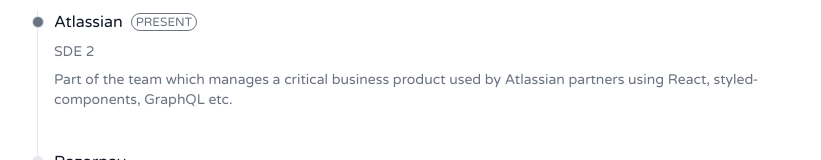
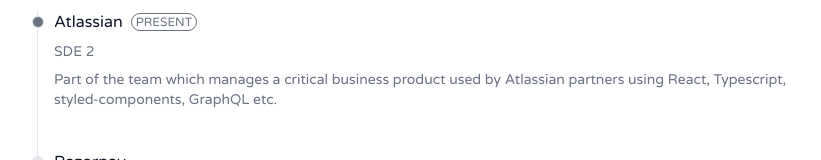
Before and after one commit to dhwanilvyas/dhwanilvyas.github.io, a Next.js app: page /experience in a window 1280 px wide. Shown: the part 365-525 px from the top of the page, without its empty margins (219-1040 px from the left). Built offline with nearby package versions, Linux system fonts and the light colour scheme.

Commit message:
Update Experience.tsx

```diff
--- a/components/Experience.tsx
+++ b/components/Experience.tsx
@@ -15,7 +15,7 @@
           <div className="mb-2 text-sm font-normal text-gray-500">SDE 2</div>
           <div className="mb-4 text-sm font-normal text-gray-500">
             Part of the team which manages a critical business product used by
-            Atlassian partners using React, styled-components, GraphQL etc.
+            Atlassian partners using React, Typescript, styled-components, GraphQL etc.
           </div>
         </li>
         <li className="mb-10 ms-4">
```
